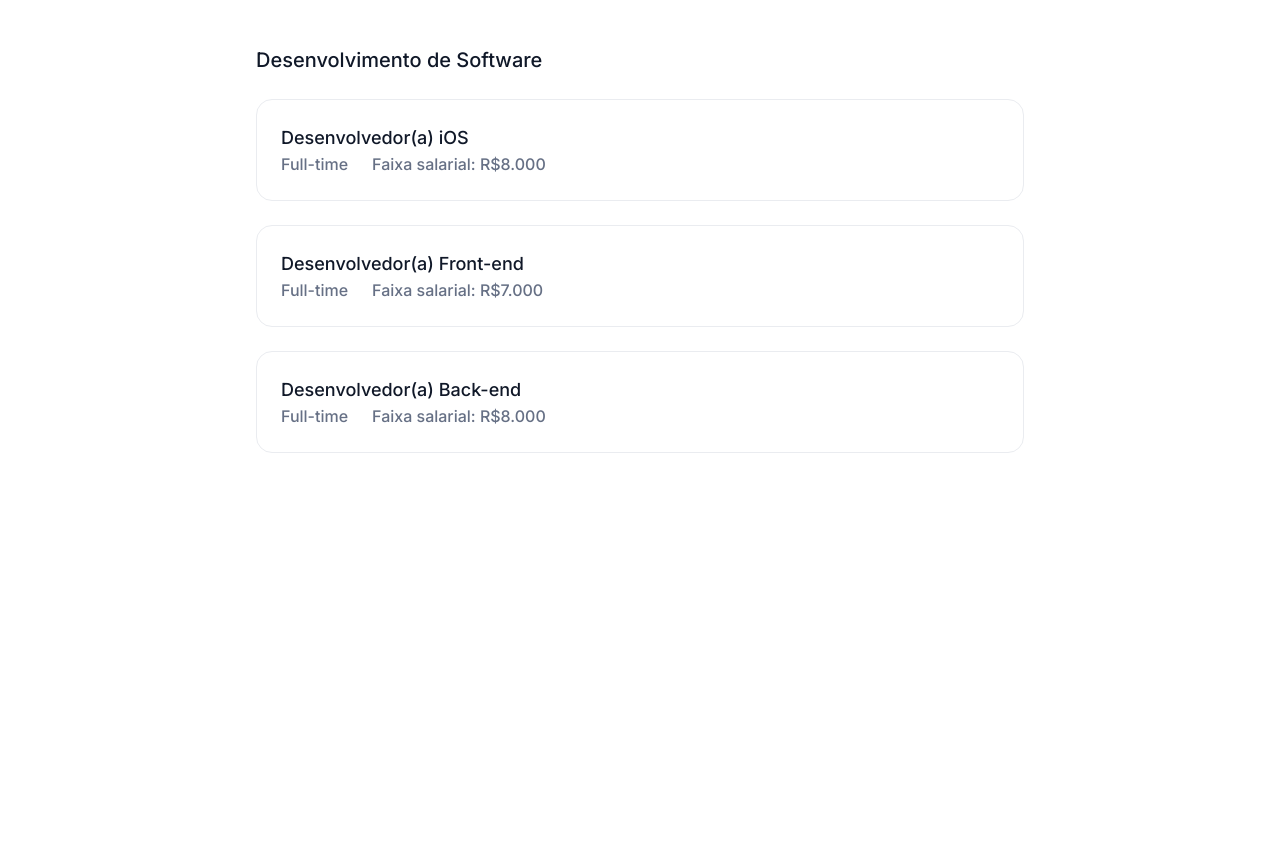
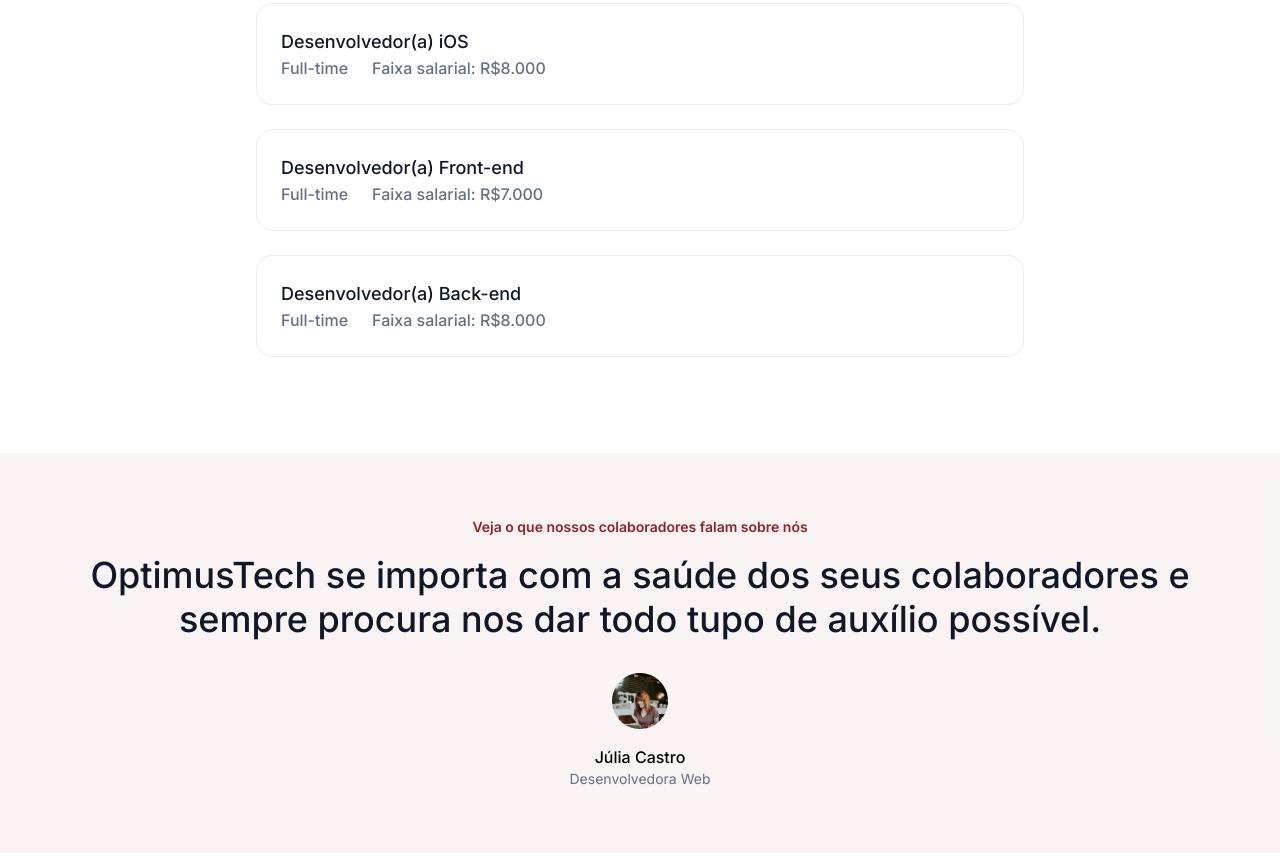
Before and after one commit to Preedroos/alura-optimus-tech, a plain HTML site: page index.html in a window 1280 px wide. Shown: the part 1801-2657 px from the top of the page. Before the commit the page ends 2350 px from the top, so only its background shows below. Drawn offline with Linux system fonts and the light colour scheme.

Commit message:
Add Depositions

```diff
--- a/assets/css/available.css
+++ b/assets/css/available.css
@@ -2,7 +2,7 @@
   display: flex;
   flex-direction: column;
   gap: 16px;
-  padding-top: 96px;
+  margin-top: 96px;
 }
 
 .available__span {
--- /dev/null
+++ b/assets/css/depositions.css
@@ -0,0 +1,50 @@
+.depositions__container {
+  display: flex;
+  flex-direction: column;
+  gap: 16px;
+  background-color: var(--color-primary-5);
+  margin-bottom: 96px;
+  padding: 64px;
+}
+
+.depositions__title {
+  color: var(--color-primary);
+  font-weight: 600;
+  font-size: 14px;
+  line-height: 20px;
+  text-align: center;
+}
+
+.depositions__content {
+  color: var(--color-gray-900);
+  font-weight: 500;
+  font-size: 36px;
+  line-height: 44px;
+  text-align: center;
+}
+
+.depositions__perfil {
+  display: flex;
+  flex-direction: column;
+  align-items: center;
+  margin-top: 16px;
+}
+
+.perfil__avatar {
+  margin-bottom: 16px;
+}
+
+.perfil__name {
+  font-weight: 500;
+  font-size: 16px;
+  line-height: 24px;
+  text-align: center;
+}
+
+.perfil__role {
+  color: var(--color-gray-500);
+  font-weight: 400;
+  font-size: 14px;
+  line-height: 20px;
+  text-align: center;
+}
--- a/assets/css/style.css
+++ b/assets/css/style.css
@@ -4,6 +4,7 @@
 @import url('header.css');
 @import url('metrics.css');
 @import url('available.css');
+@import url('depositions.css');
 
 @import url('https://fonts.googleapis.com/css2?family=Inter:wght@400;500;600;700&display=swap');
 
--- a/index.html
+++ b/index.html
@@ -157,5 +157,27 @@
         </ul>
       </div>
     </section>
+
+    <!-- Day 6 -->
+    <section class="depositions">
+      <div class="depositions__container container">
+        <h2 class="depositions__title">
+          Veja o que nossos colaboradores falam sobre nós
+        </h2>
+        <h3 class="depositions__content">
+          OptimusTech se importa com a saúde dos seus colaboradores e sempre
+          procura nos dar todo tupo de auxílio possível.
+        </h3>
+        <div class="depositions__perfil">
+          <img
+            class="perfil__avatar"
+            src="assets/images/avatar.png"
+            alt="Foto de Júlia Castro"
+          />
+          <p class="perfil__name">Júlia Castro</p>
+          <p class="perfil__role">Desenvolvedora Web</p>
+        </div>
+      </div>
+    </section>
   </body>
 </html>
```
Also changed, not shown: assets/images/avatar.png (added).
